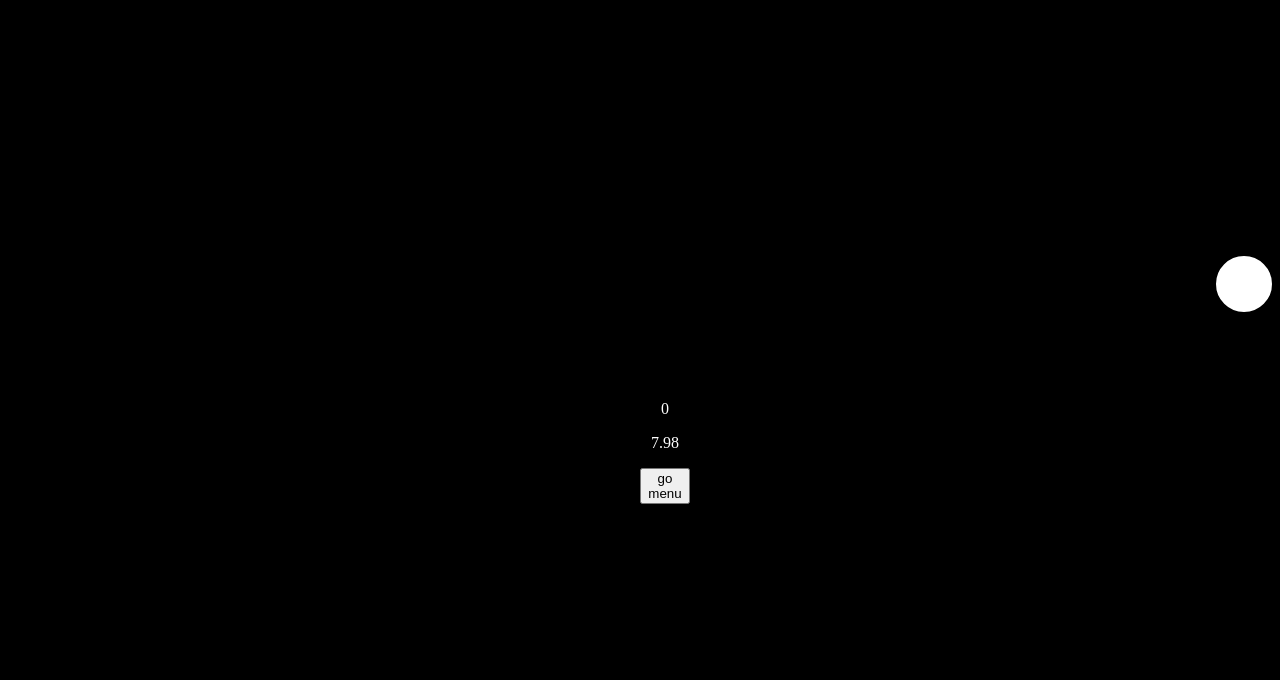
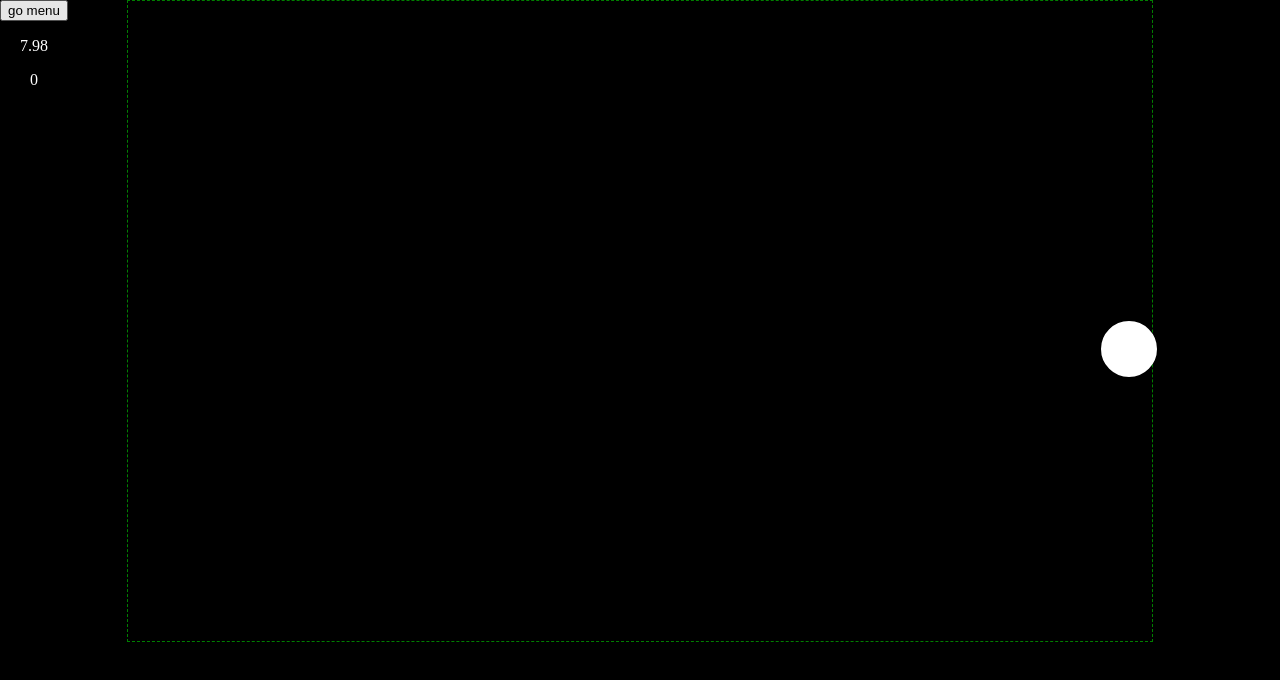
Before and after one commit to Lefentome38/TP_PWA_kill_div_Thomas, a React (Vite) app: page /plateau_jeux in a window 1280 px wide. Shown: the top 680 px of the page. Built offline with nearby package versions, Linux system fonts and the light colour scheme.

Commit message:
BUG correction de localstorage Iphone

```diff
--- a/dev-dist/sw.js
+++ b/dev-dist/sw.js
@@ -82,7 +82,7 @@ define(['./workbox-b5f7729d'], (function (workbox) { 'use strict';
     "revision": "3ca0b8505b4bec776b69afdba2768812"
   }, {
     "url": "index.html",
-    "revision": "0.j02aleebel8"
+    "revision": "0.bf3elg05k8"
   }], {});
   workbox.cleanupOutdatedCaches();
   workbox.registerRoute(new workbox.NavigationRoute(workbox.createHandlerBoundToURL("index.html"), {
--- a/src/index.scss
+++ b/src/index.scss
@@ -1,7 +1,3 @@
-@use 'sass:math';
-
-$random: random(100);
-
 html,body, #root{
   margin: 0;
   width: 100%;
@@ -13,10 +9,8 @@ body{
 }
 
 .div_start{
-  position: absolute;
   text-align: center;
-  margin-top: 20%;
-  margin-left: 50%;
+  margin-top: 30%;
   button{
     border-radius: 40%;
     font-size: 2em;
@@ -28,9 +22,13 @@ body{
 .div_plateau_jeu{
   width: 100%;
   height: 100%;
-  margin: auto;
   position: relative;
   background-color: black;
+  .zone_div_kill{
+    border: dashed 1px green ;
+    height: 80%;
+    width: 80%;
+    margin: auto;
     .kill_div{
       width: 50px;
       height: 50px;
@@ -39,11 +37,8 @@ body{
       background-color: white;
       position: absolute;
     }
+  }
   .div_navig_start{
-    height: 50px;
-    width: 50px;
-    margin-top: 30%;
-    margin-left: 50%;
     position: absolute;
     p{
       text-align: center;
@@ -51,3 +46,15 @@ body{
     }
   }
 }
+
+@media (max-width: 600px){
+  .div_start{
+    margin-top: 90%;
+  }
+  .div_plateau_jeu{
+    .zone_div_kill{  // !!! les div_kill ne restent pas dans le cadre
+      width: 60%;
+      height: 90%;
+    }
+  }
+}
--- a/src/route_page/Plateau_jeux.tsx
+++ b/src/route_page/Plateau_jeux.tsx
@@ -10,11 +10,16 @@ function Plateau_jeux() {
   const [timer,SetTimer] = useState<number>()
   const [ping,SetPing] = useState<number>()
   const [point,Setpoint] = useState<number>(1)
-  const [random_top,SetRandom_top] = useState(Math.floor(Math.random()*41).toString())
-  const [random_left,SetRandom_left] = useState(Math.floor(Math.random()*101).toString())
+  const [random_top,SetRandom_top] = useState(Math.floor(Math.random()*51).toString())
+  const [random_left,SetRandom_left] = useState(Math.floor(Math.random()*81).toString())
 
   const ajout_point = useCallback(() => {
     son.play()
+
+    function sum_timer() {
+      return (timer ? (Date.now()-timer) / 1000:0).toString()
+    }
+
     if (point===10) {
       son_attante.currentTime = 0
       son_attante.pause()
@@ -23,8 +28,10 @@ function Plateau_jeux() {
       //     new Notification("Hi there!", { body: (timer ? (Date.now()-timer) / 1000:0).toString()});
       //   }
       // });
-      localStorage.setItem(localStorage.length.toString() ,(timer ? (Date.now()-timer) / 1000:0).toString()) // !!!
-      navig("/end/" + (timer ? (Date.now()-timer) / 1000:0).toString())
+      if (localStorage) {
+        localStorage.setItem(localStorage.length.toString() ,sum_timer()) // !!!
+      }
+      navig("/end/" + sum_timer())
     }else{
       if (navigator.vibrate) {
         navigator.vibrate([200]) // !!!
@@ -33,9 +40,8 @@ function Plateau_jeux() {
       son.currentTime = 0
     }
     SetRandom_top(Math.floor(Math.random()*41).toString())
-    SetRandom_left(Math.floor(Math.random()*101).toString())
+    SetRandom_left(Math.floor(Math.random()*81).toString())
   },[random_top, random_left, point])
-
 
   useEffect(() => {
     son_attante.play()
@@ -57,15 +63,13 @@ function Plateau_jeux() {
   return (
     <>
       <div className="div_plateau_jeu">
-
-        <div onClick={ajout_point} className="kill_div" style={{marginTop: random_top+"%", marginLeft: random_left+"%"}}></div>
-
         <div className="div_navig_start">
-
+          <button onClick={navig_start}>go menu</button>
+          <p>{(timer ? (Date.now()-timer) / 1000:0)}</p>
           <p className="p_score">{point-1}</p>
-          <p>{(timer ? (Date.now()-timer) / 1000:0)}</p>
-          <button onClick={navig_start}>go menu</button>
-
+        </div>
+        <div className="zone_div_kill">
+           <div onClick={ajout_point} className="kill_div" style={{marginTop: random_top+"%", marginLeft: random_left+"%"}}></div>  {/* problème de placement des div_kill, ils sortent de la zone de jeu */}
         </div>
       </div>
     </>
```
Lines whose indentation alone changed are shown as unchanged.
